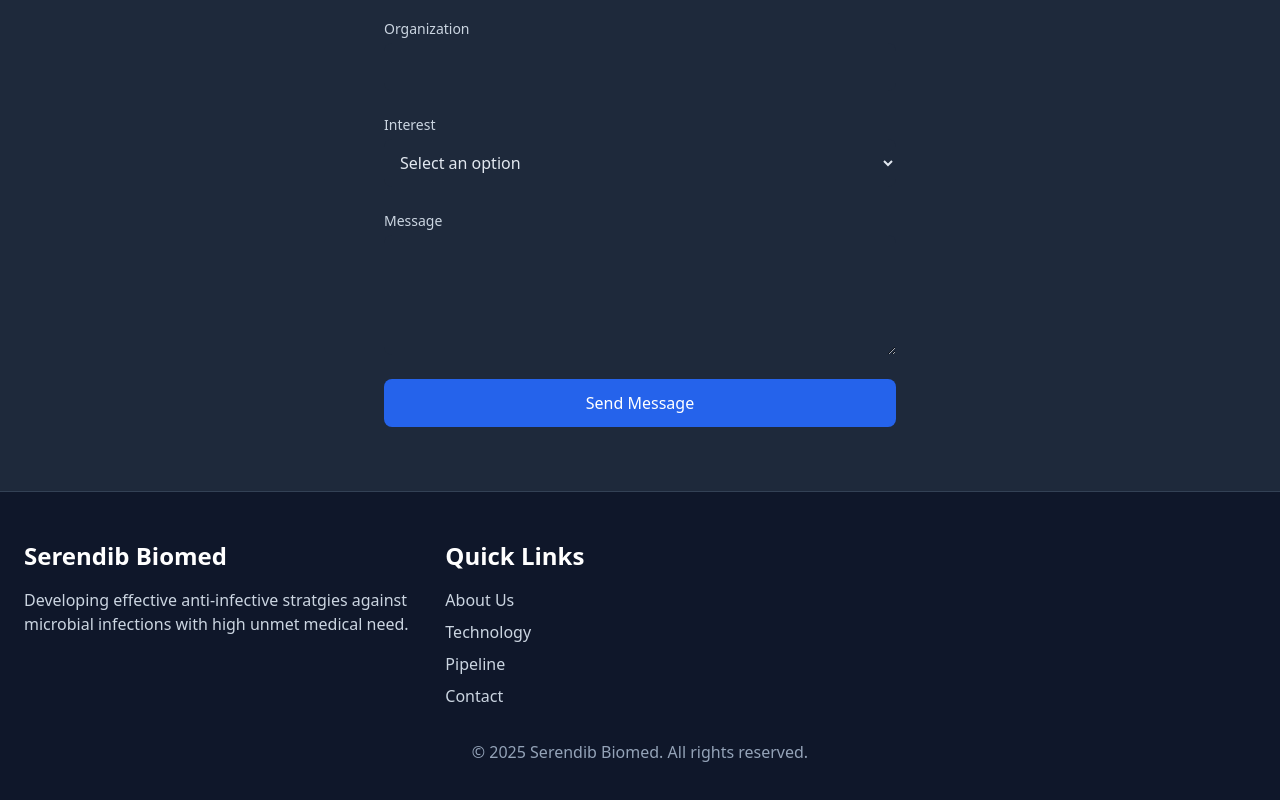
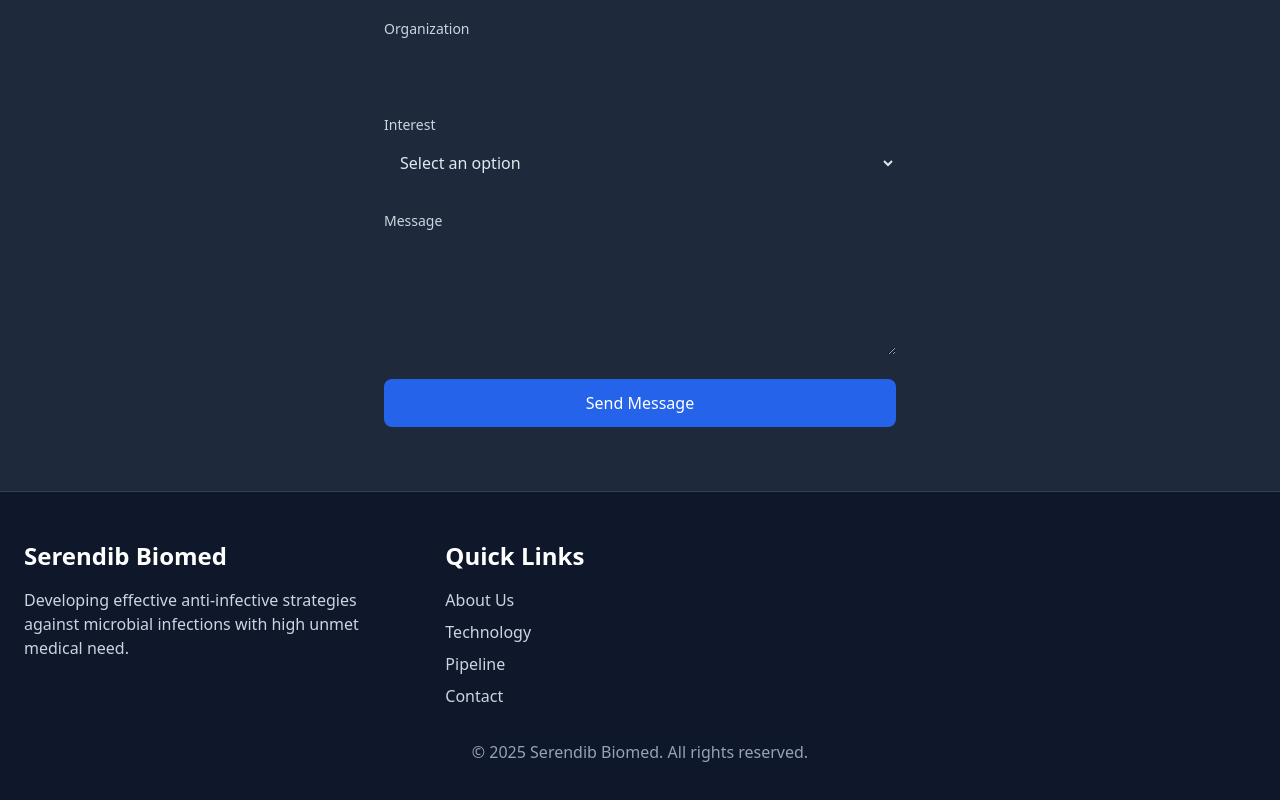
Before and after one commit to fazly2004/my-website_SD, a plain HTML site: page index.html in a window 1280 px wide. Shown: the part 2417-3217 px from the top of the page. Drawn offline with nearby package versions, Linux system fonts and the light colour scheme.

Commit message:
Update index.html

```diff
--- a/index.html
+++ b/index.html
@@ -436,7 +436,7 @@
             <div class="grid grid-cols-1 md:grid-cols-3 gap-8">
                 <div>
                     <h3 class="text-2xl font-bold mb-4 text-white">Serendib Biomed</h3>
-                    <p>Developing effective anti-infective stratgies against microbial infections with high unmet medical need.</p>
+                    <p>Developing effective anti-infective strategies against microbial infections with high unmet medical need.</p>
                 </div>
                 <div>
                     <h3 class="text-2xl font-bold mb-4 text-white">Quick Links</h3>
```
